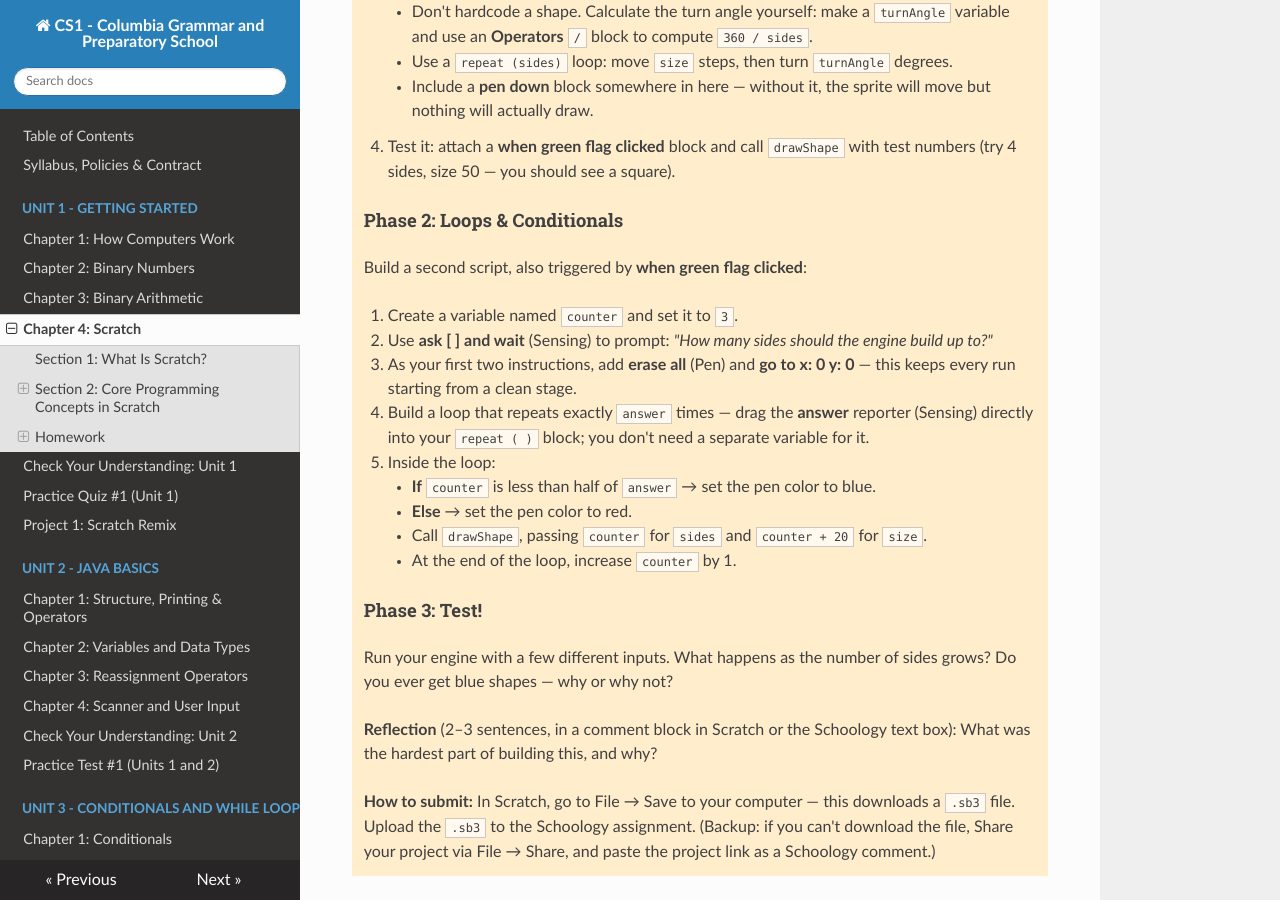
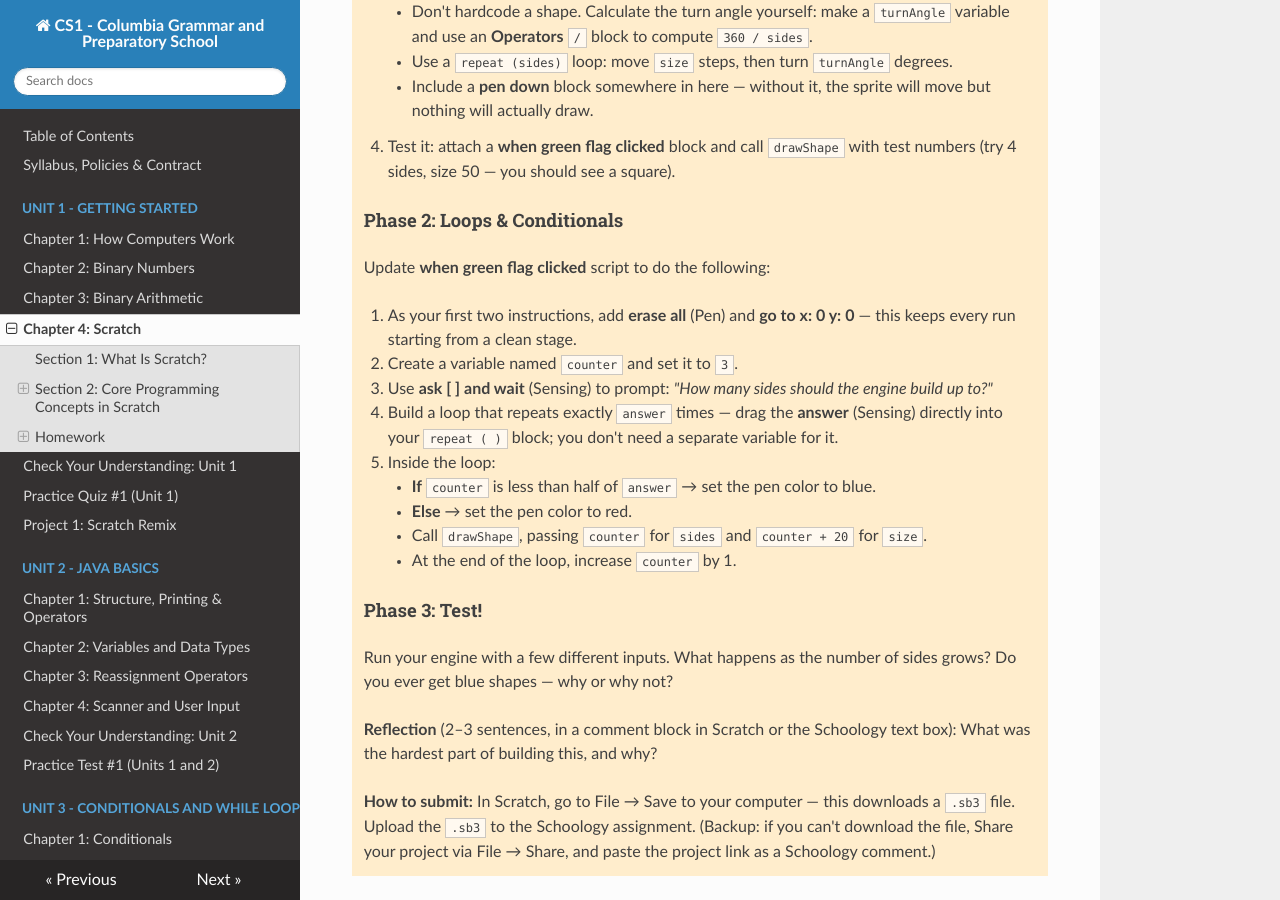
Before and after one commit to kjergens/cs1-site, an MkDocs documentation site: the page built from docs/unit1/notes_04_scratch.md, in a window 1280 px wide and 900 px high, scrolled down 1975 px. Built offline with MkDocs 1.6.1, drawn with Linux system fonts in a browser that asks for light colours; nearby versions of some CDN libraries.

Commit message:
clarifications

```diff
--- a/docs/unit1/notes_04_scratch.md
+++ b/docs/unit1/notes_04_scratch.md
@@ -80,12 +80,12 @@ In Scratch, scripts start when something happens — "when green flag clicked",
 
     #### Phase 2: Loops & Conditionals
 
-    Build a second script, also triggered by **when green flag clicked**:
+    Update **when green flag clicked** script to do the following:
 
-    1. Create a variable named `counter` and set it to `3`.
-    2. Use **ask [ ] and wait** (Sensing) to prompt: *"How many sides should the engine build up to?"*
-    3. As your first two instructions, add **erase all** (Pen) and **go to x: 0 y: 0** — this keeps every run starting from a clean stage.
-    4. Build a loop that repeats exactly `answer` times — drag the **answer** reporter (Sensing) directly into your `repeat ( )` block; you don't need a separate variable for it.
+    1. As your first two instructions, add **erase all** (Pen) and **go to x: 0 y: 0** — this keeps every run starting from a clean stage.
+    2. Create a variable named `counter` and set it to `3`.
+    3. Use **ask [ ] and wait** (Sensing) to prompt: *"How many sides should the engine build up to?"*
+    4. Build a loop that repeats exactly `answer` times — drag the **answer** (Sensing) directly into your `repeat ( )` block; you don't need a separate variable for it.
     5. Inside the loop:
         - **If** `counter` is less than half of `answer` → set the pen color to blue.
         - **Else** → set the pen color to red.
```
